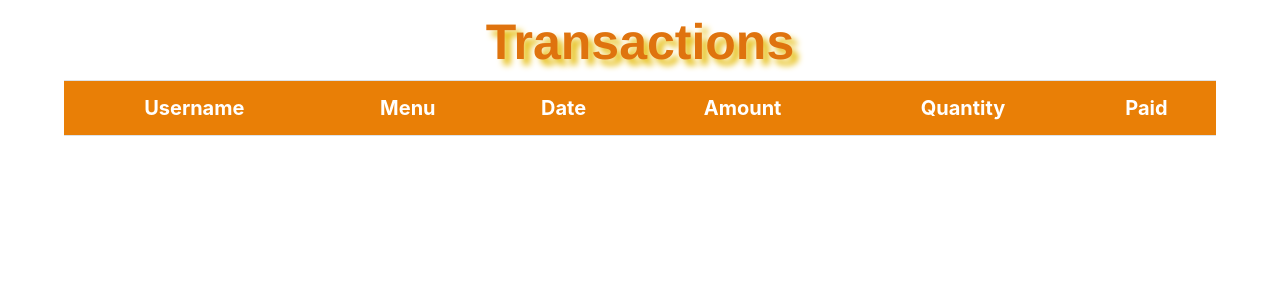
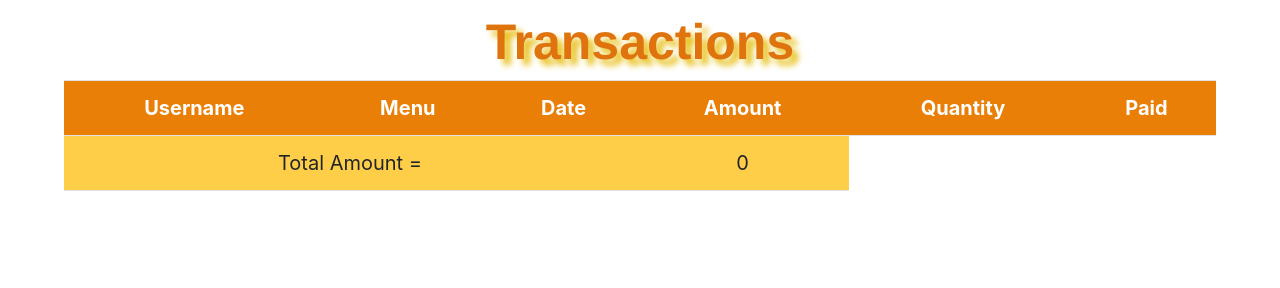
Before and after one commit to Vaishnavi610/miniproject, a Django app: page /members_data/more/6 in a window 1280 px wide. Shown: the part 216-504 px from the top of the page. Run offline with Django 3.2, Linux system fonts and the light colour scheme; data comes from the database, SQL or seed files in the repository; lists and menus that the app fills with data are empty; some libraries are stand-ins or nearby versions.

Commit message:
total bill

```diff
--- a/owner/templates/owner/more.html
+++ b/owner/templates/owner/more.html
@@ -14,13 +14,19 @@
 {%for i in values%}
 
                 <tr>
-                    <td> {{i.Member_id}}</td>
+                    <td> {{i.Member_id}}</td>y
                     <td>{{i.Menu1_id}} </td>
                     <td>{{i.Date_added}}</td>
                     <td>{{i.Amount}}</td>
                     <td>{{i.Quantity}}</td>
                     <td>{{i.Paid}}</td>
-                   </tr>
+
 {%endfor%}
+
+</tr>
+     <tr>
+         <td colspan=3>Total Amount =</td>
+         <td>{{total}}</td>
+     </tr>
 </table>
 {%endblock%}
--- a/owner/views.py
+++ b/owner/views.py
@@ -319,13 +319,19 @@ def add_payment(request, pk):
     })
 
 def more(request,pk):
+    total=0
     a=[]
     member = User.objects.get(pk=pk)
     type(member)
     values = Transaction.objects.filter(
          Member_id__username__icontains=member,
         )
-    print(values)
+    b = Payment.objects.filter(
+         Member_id__username__icontains=member,
+        )
+    for i in values:
+        total=total+i.Amount
+
     return render(request, "owner/more.html",{
-        'values':values
+        'values':values,'total':total,'b':b
     })
```
